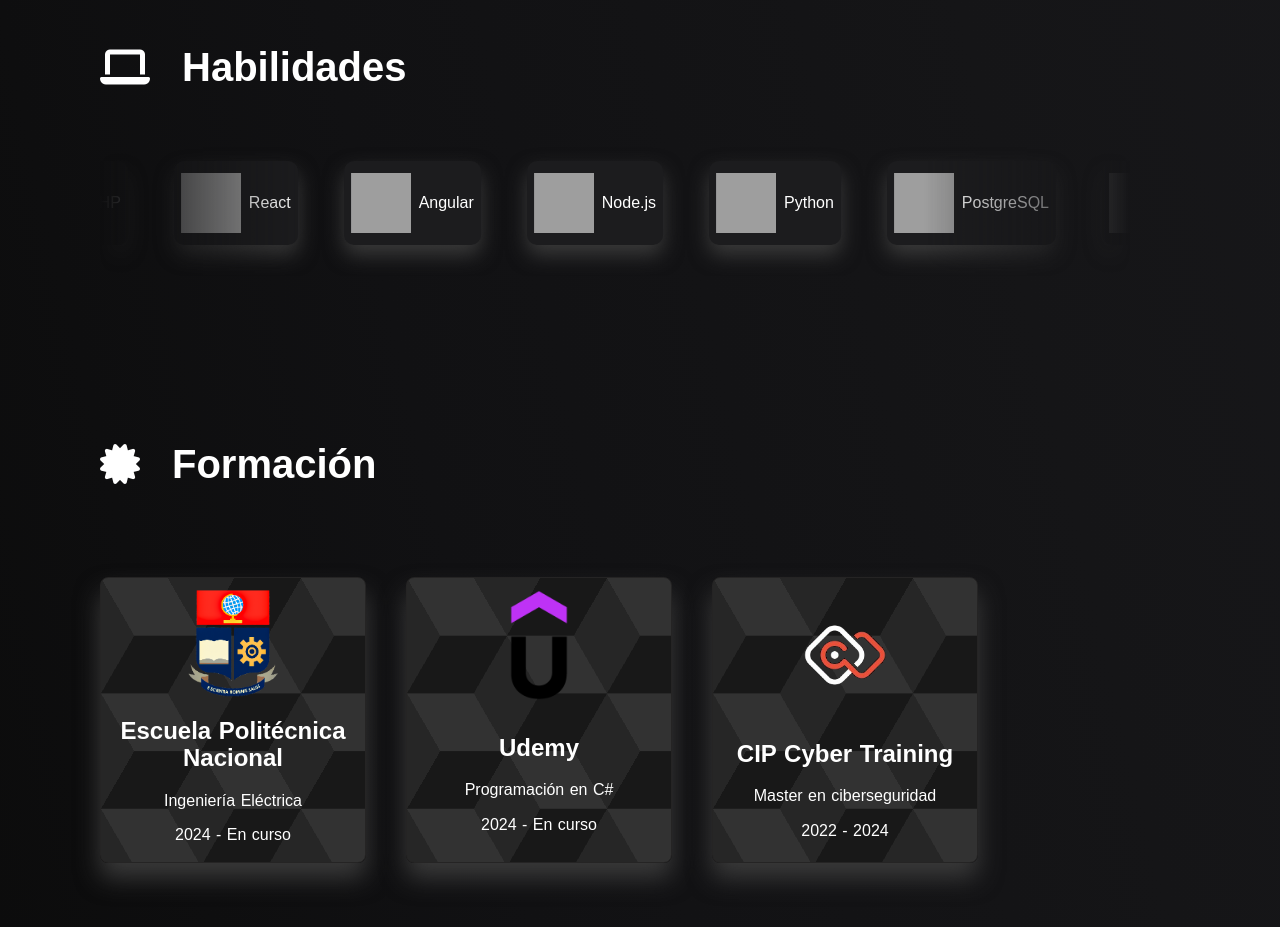
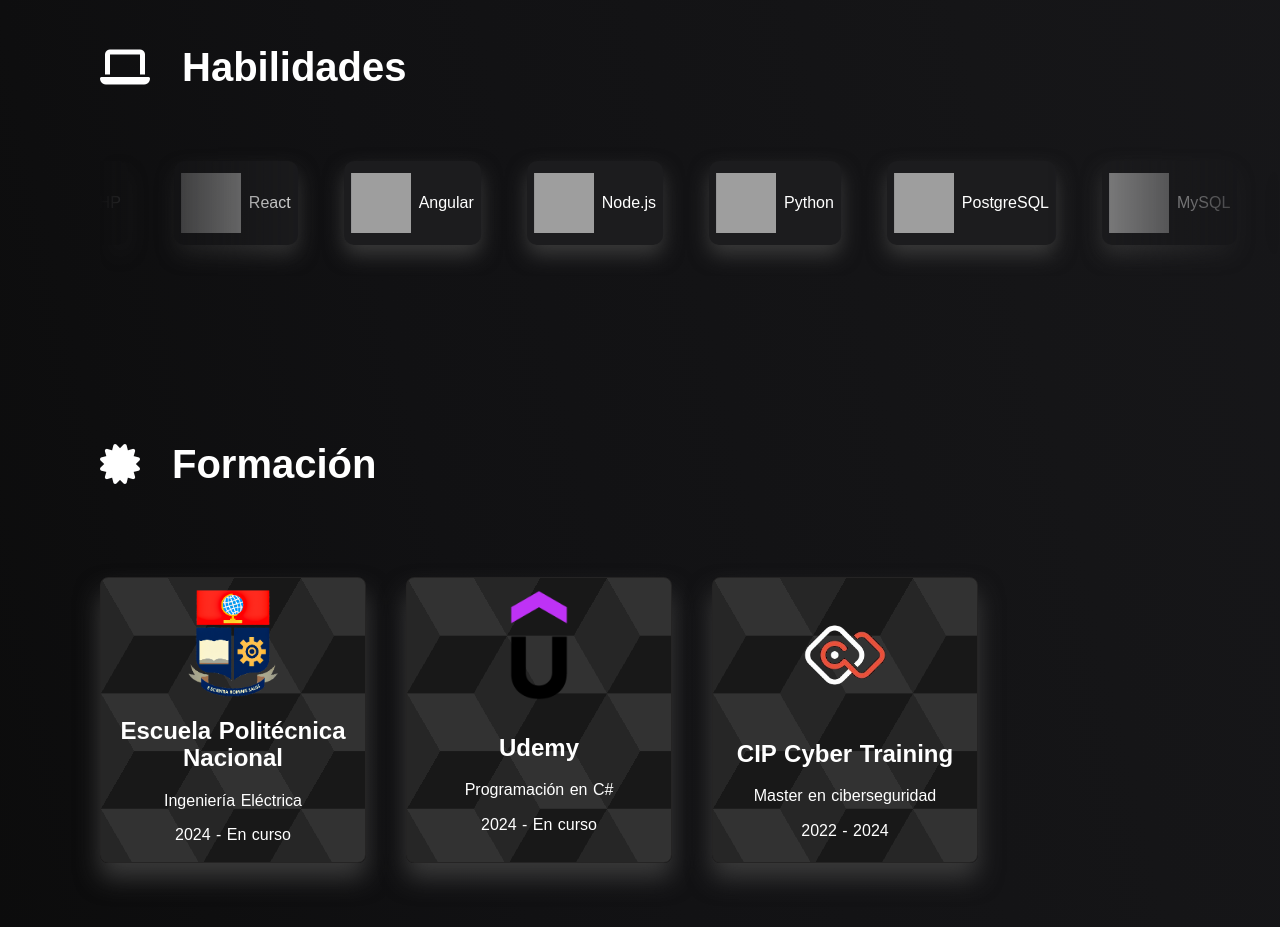
Before and after one commit to devsebastian31/devsebastian31.github.io, a plain HTML site: page index.html in a window 1280 px wide. Shown: the part 1380-2307 px from the top of the page. Drawn offline with nearby package versions, Linux system fonts and the light colour scheme; grey boxes are pictures that could not be loaded; animation ran at ten frames a second; a web font is replaced by a local one.

Commit message:
Version 1

```diff
--- a/CSS/desktop.css
+++ b/CSS/desktop.css
@@ -183,7 +183,7 @@ html::-webkit-scrollbar-thumb {
 
 
 .scroller {
-    max-width: 1030px;
+    max-width: 1200px;
     margin-left: 100px;
 }
 
```
